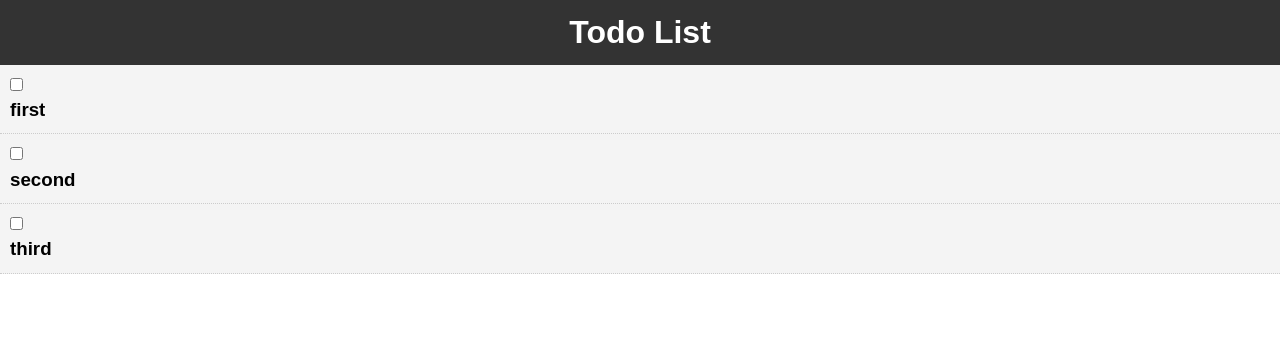
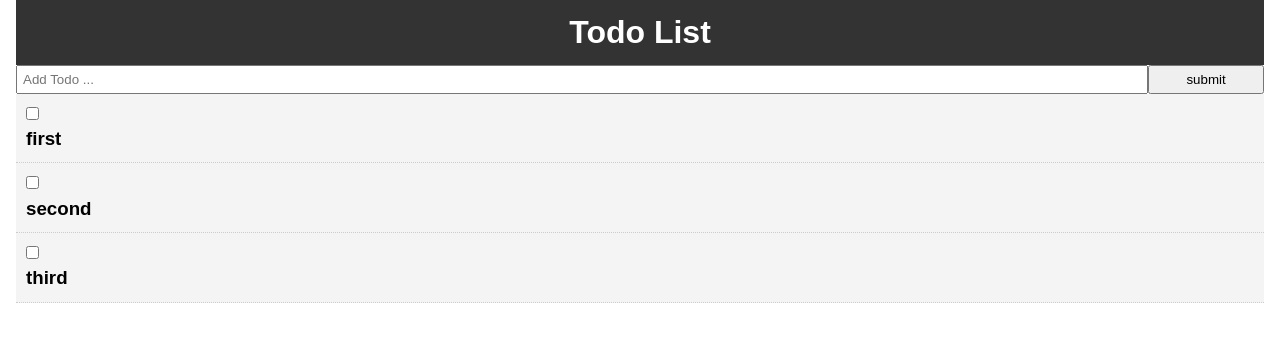
Before and after one commit to ivjotsingh/todoReact, a React (Create React App) app: page / in a window 1280 px wide. Shown: the top 342 px of the page. Built offline with nearby package versions, Linux system fonts and the light colour scheme.

Commit message:
AddTodo component developed

```diff
--- a/package.json
+++ b/package.json
@@ -8,7 +8,8 @@
     "@testing-library/user-event": "^7.2.1",
     "react": "^16.13.1",
     "react-dom": "^16.13.1",
-    "react-scripts": "3.4.1"
+    "react-scripts": "3.4.1",
+    "uuid": "^8.2.0"
   },
   "scripts": {
     "start": "react-scripts start",
--- a/src/App.css
+++ b/src/App.css
@@ -15,3 +15,7 @@ a{
   color: #333;
   text-decoration: none;
 }
+
+.Container{
+  padding: 0 1rem;
+}
--- a/src/App.js
+++ b/src/App.js
@@ -2,26 +2,29 @@ import React, {Component} from 'react';
 import Todos from './components/Todos'
 import Header from './components/layout/Header'
 import './App.css';
+import AddTodo from './components/AddTodo';
+import {v4 as uuid} from 'uuid';
 
 class App extends Component{
   state = {
     todos: [{
-      id: 1,
+      id: uuid(),
       title: "first",
       completed: false
     },
     {
-      id: 2,
+      id: uuid(),
       title: "second",
       completed: false
     },
     {
-      id: 3,
+      id: uuid(),
       title: "third",
       completed: false
     }],
     xyz: {}
   }
+
   markComplete = (id) => {
     this.setState(
       {todos: this.state.todos.map(
@@ -36,11 +39,26 @@ class App extends Component{
 
   }
 
+  addTodo = (title) => {
+    const newTodo = {
+      'id': uuid(),
+      'title': title,
+      'completed': false
+    }
+    this.setState({
+      todos: [...this.state.todos, newTodo]
+    })
+  }
+
   render(){
     return (
+
       <div className="App">
+        <div className="Container">
         <Header/>
+        <AddTodo addTodo = {this.addTodo} />
         <Todos todos={this.state.todos} markComplete = {this.markComplete}/>
+      </div>
       </div>
     );
   }
--- /dev/null
+++ b/src/components/AddTodo.js
@@ -0,0 +1,54 @@
+import React, {Component} from 'react';
+import PropTypes from 'prop-types';
+
+
+class AddTodo extends Component{
+
+  state = {
+    'title': ''
+  }
+
+  onChange = (e) => {
+    this.setState({ [e.target.name]: e.target.value})
+
+  }
+
+  onsSubmit = (e) => {
+    e.preventDefault();
+    this.props.addTodo(this.state.title)
+    console.log(this.state)
+    this.setState({title: ''})
+  }
+
+  render(){
+    return (
+        <form onsSubmit={this.onsSubmit} style={{display: 'flex' }}>
+          <input type='text'
+          name='title'
+          placeholder='Add Todo ...'
+          style= {{flex: '10', padding: '5px'}}
+          value= {this.state.title}
+          onChange= {this.onChange}
+          />
+          <input
+          type='submit'
+          value='submit'
+          className='btn'
+          style= {{flex: '1'}
+
+        }
+
+          />
+
+        </form>
+    );
+  }
+}
+
+// proptypes
+AddTodo.propTypes = {
+    todos: PropTypes.array.isRequired
+  }
+
+
+export default AddTodo;
```
Also changed, not shown: 1 other file (tests, documents, lock files or other folders).
